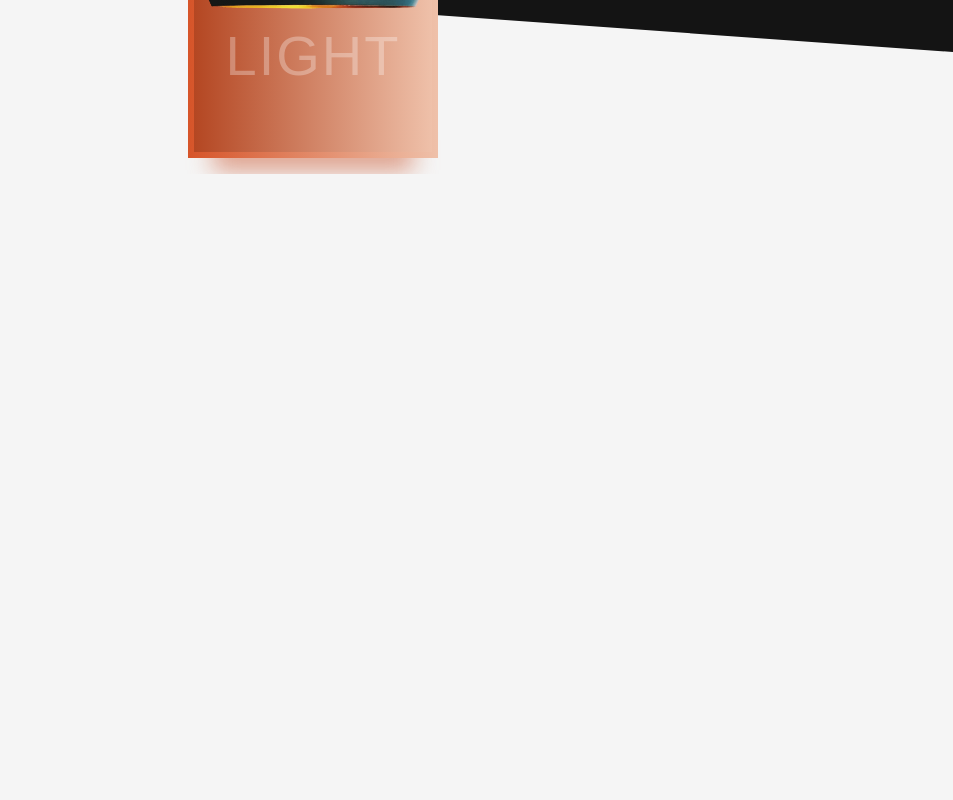
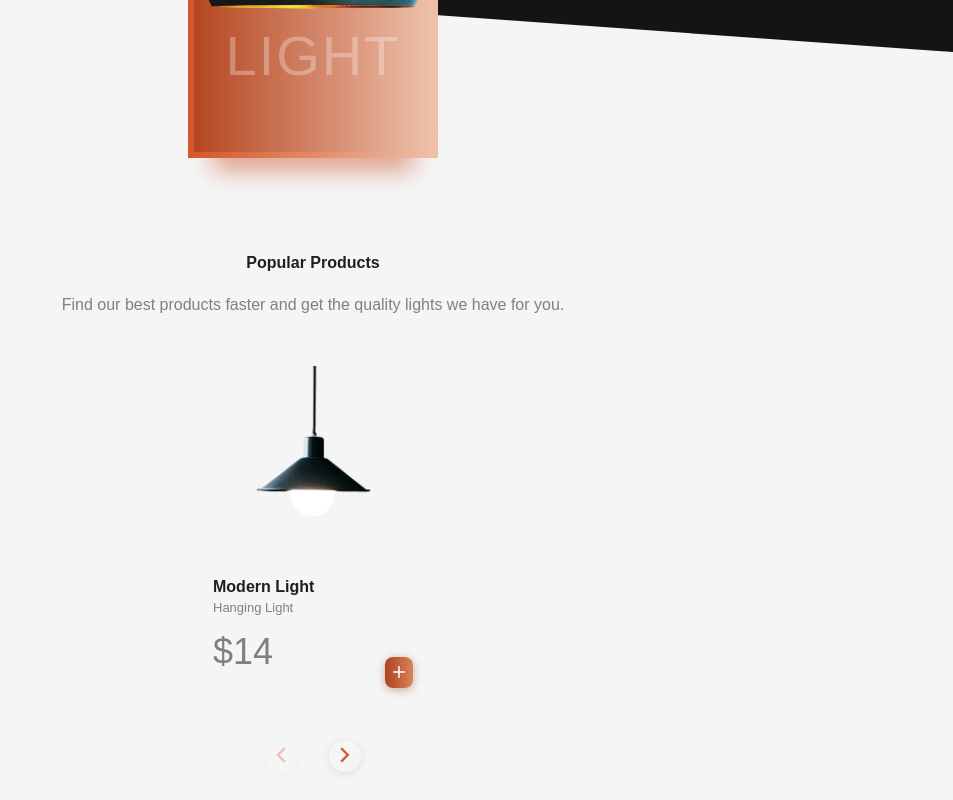
Before and after one commit to azamat-cto/responsive-lamps-website, a React (Vite) app: page / in a window 1280 px wide. Shown: the part 708-1508 px from the top of the page, without its empty margins (327-1280 px from the left). Before the commit the page ends 882 px from the top, so only its background shows below. Built offline with nearby package versions, Linux system fonts and the light colour scheme; a small style sheet from the web is missing.

Commit message:
Add popular component

```diff
--- a/src/App.jsx
+++ b/src/App.jsx
@@ -1,6 +1,7 @@
 import { useState } from 'react'
 import { Header } from './components/Header'
 import { Home } from './components/Home'
+import { Popular } from './components/Popular'
 
 function App() {
   const [open, setOpen] = useState(false)
@@ -22,6 +23,7 @@ function App() {
       />
       <main className="main">
         <Home />
+        <Popular />
       </main>
     </div>
   )
--- /dev/null
+++ b/src/components/Popular/Popular.jsx
@@ -0,0 +1,161 @@
+import { useRef } from 'react'
+import { Container } from '@mui/material'
+import ModernLamp from '../../assets/images/modern-lamp.png'
+import IndustrialLamp from '../../assets/images/industrial-lamp.png'
+import SuperbolwLamp from '../../assets/images/superbolw-lamp.png'
+import UltrawideLamp from '../../assets/images/ultrawide-lamp.png'
+import RoundnessLight from '../../assets/images/roundness-light.png'
+
+import { Swiper, SwiperSlide } from 'swiper/react'
+import { Navigation } from 'swiper'
+
+const Popular = () => {
+  const navigationPrevRef = useRef(null)
+  const navigationNextRef = useRef(null)
+
+  return (
+    <section className="popular section" id="popular">
+      <Container>
+        <div className="popular__grid">
+          <div className="popular__data">
+            <h2 className="section__title">Popular Products</h2>
+            <p className="popular__desc">
+              Find our best products faster and get the quality lights we have
+              for you.
+            </p>
+          </div>
+
+          <div className="popular__content">
+            <Swiper
+              slidesPerView="1"
+              navigation={{
+                prevEl: navigationPrevRef.current,
+                nextEl: navigationNextRef.current
+              }}
+              modules={[Navigation]}
+              onSwiper={(swiper) => {
+                setTimeout(() => {
+                  swiper.params.navigation.prevEl = navigationPrevRef.current
+                  swiper.params.navigation.nextEl = navigationNextRef.current
+                  swiper.navigation.destroy()
+                  swiper.navigation.init()
+                  swiper.navigation.update()
+                })
+              }}
+            >
+              <SwiperSlide>
+                <article className="popular__card">
+                  <div className="popular__blob">
+                    <img
+                      className="popular__img"
+                      src={ModernLamp}
+                      alt="Modern lamp"
+                    />
+                  </div>
+                  <h3 className="popular__name">Modern Light</h3>
+                  <p className="popular__subtitle">Hanging Light</p>
+                  <p className="popular__price">
+                    <span>$</span>14
+                  </p>
+                  <button className="popular__button">
+                    <i className="ri-add-line"></i>
+                  </button>
+                </article>
+              </SwiperSlide>
+
+              <SwiperSlide>
+                <article className="popular__card">
+                  <div className="popular__blob">
+                    <img
+                      className="popular__img"
+                      src={IndustrialLamp}
+                      alt="Industrial lamp"
+                    />
+                  </div>
+                  <h3 className="popular__name">Industrial Lamp</h3>
+                  <p className="popular__subtitle">Hanging Light</p>
+                  <p className="popular__price">
+                    <span>$</span>20
+                  </p>
+                  <button className="popular__button">
+                    <i className="ri-add-line"></i>
+                  </button>
+                </article>
+              </SwiperSlide>
+
+              <SwiperSlide>
+                <article className="popular__card">
+                  <div className="popular__blob">
+                    <img
+                      className="popular__img"
+                      src={SuperbolwLamp}
+                      alt="Superbolw lamp"
+                    />
+                  </div>
+                  <h3 className="popular__name">Superbolw Light</h3>
+                  <p className="popular__subtitle">Hanging Light</p>
+                  <p className="popular__price">
+                    <span>$</span>18
+                  </p>
+                  <button className="popular__button">
+                    <i className="ri-add-line"></i>
+                  </button>
+                </article>
+              </SwiperSlide>
+
+              <SwiperSlide>
+                <article className="popular__card">
+                  <div className="popular__blob">
+                    <img
+                      className="popular__img"
+                      src={UltrawideLamp}
+                      alt="Ultrawide lamp"
+                    />
+                  </div>
+                  <h3 className="popular__name">Ultrawide Light</h3>
+                  <p className="popular__subtitle">Hanging Light</p>
+                  <p className="popular__price">
+                    <span>$</span>16
+                  </p>
+                  <button className="popular__button">
+                    <i className="ri-add-line"></i>
+                  </button>
+                </article>
+              </SwiperSlide>
+
+              <SwiperSlide>
+                <article className="popular__card">
+                  <div className="popular__blob">
+                    <img
+                      className="popular__img"
+                      src={RoundnessLight}
+                      alt="Roundness light"
+                    />
+                  </div>
+                  <h3 className="popular__name">Roundness Light</h3>
+                  <p className="popular__subtitle">Hanging Light</p>
+                  <p className="popular__price">
+                    <span>$</span>17
+                  </p>
+                  <button className="popular__button">
+                    <i className="ri-add-line"></i>
+                  </button>
+                </article>
+              </SwiperSlide>
+            </Swiper>
+            <div>
+              <button className="swiper-button-prev" ref={navigationPrevRef}>
+                <i className="ri-arrow-left-s-line"></i>
+              </button>
+              <button className="swiper-button-next" ref={navigationNextRef}>
+                <i className="ri-arrow-right-s-line"></i>
+              </button>
+            </div>
+          </div>
+        </div>
+      </Container>
+    </section>
+  )
+}
+
+export default Popular
--- /dev/null
+++ b/src/components/Popular/index.js
@@ -0,0 +1,3 @@
+import Popular from './Popular'
+
+export { Popular }
--- a/src/styles/index.scss
+++ b/src/styles/index.scss
@@ -16,7 +16,7 @@
 @import 'components/button';
 
 // 6. Page-specific styles
-@import 'pages/home';
+@import 'pages/home', 'pages/popular';
 
 // 7. Themes
 @import 'themes/default';
--- /dev/null
+++ b/src/styles/pages/_popular.scss
@@ -0,0 +1,102 @@
+.popular {
+  &__grid {
+  }
+
+  &__data {
+    text-align: center;
+  }
+
+  &__desc {
+  }
+
+  &__content {
+    padding-block: 2.5rem 5rem;
+    position: relative;
+
+    .swiper-button-prev::after,
+    .swiper-button-next::after {
+      content: '';
+    }
+
+    .swiper-button-prev,
+    .swiper-button-next {
+      top: initial;
+      bottom: 0.75rem;
+      width: 2rem;
+      height: 2rem;
+      background-color: var(--container-color);
+      padding: 4px;
+      border-radius: 50%;
+      font-size: 1.8rem;
+      color: var(--first-color);
+      box-shadow: 0 2px 8px hsla(0, 0%, 0%, 0.1);
+    }
+
+    .swiper-button-prev {
+      left: calc(50% - 3rem);
+    }
+
+    .swiper-button-next {
+      right: calc(50% - 3rem);
+    }
+  }
+
+  &__card {
+    position: relative;
+    width: 200px;
+    height: 322px;
+    background-color: var(--container-color);
+    border-radius: 9rem 9rem 0 0;
+    padding: 0.75rem 0.75rem 1rem;
+    margin: 0 auto;
+    transition: box-shadow 0.4s;
+    &:hover {
+      box-shadow: 0 12px 16px hsla(0, 0%, 0%, 0.1);
+    }
+  }
+
+  &__blob {
+    background-color: var(--body-color);
+    height: 200px;
+    border-radius: 8rem 8rem 0 0;
+    margin-bottom: 0.75rem;
+  }
+
+  &__img {
+    display: block;
+    width: 120px;
+    margin: 0 auto;
+  }
+
+  &__name {
+    font-size: var(--normal-font-size);
+    margin-bottom: 0.25rem;
+  }
+
+  &__subtitle {
+    font-family: var(--font-montserrat);
+    font-size: var(--smaller-font-size);
+    font-weight: 500;
+    margin-bottom: 1rem;
+  }
+
+  &__price {
+    font-size: var(--h1-font-size);
+    span {
+      color: var(--first-color-alt);
+    }
+  }
+
+  &__button {
+    display: inline-flex;
+    padding: 0.25rem;
+    background: var(--third-gradient);
+    border-radius: 0.5rem;
+    font-size: 1.25rem;
+    color: var(--white-color);
+    box-shadow: 0 2px 8px hsla(15, 68%, 32%, 0.4);
+    position: absolute;
+    right: 0.75rem;
+    bottom: 1rem;
+  }
+}
```
